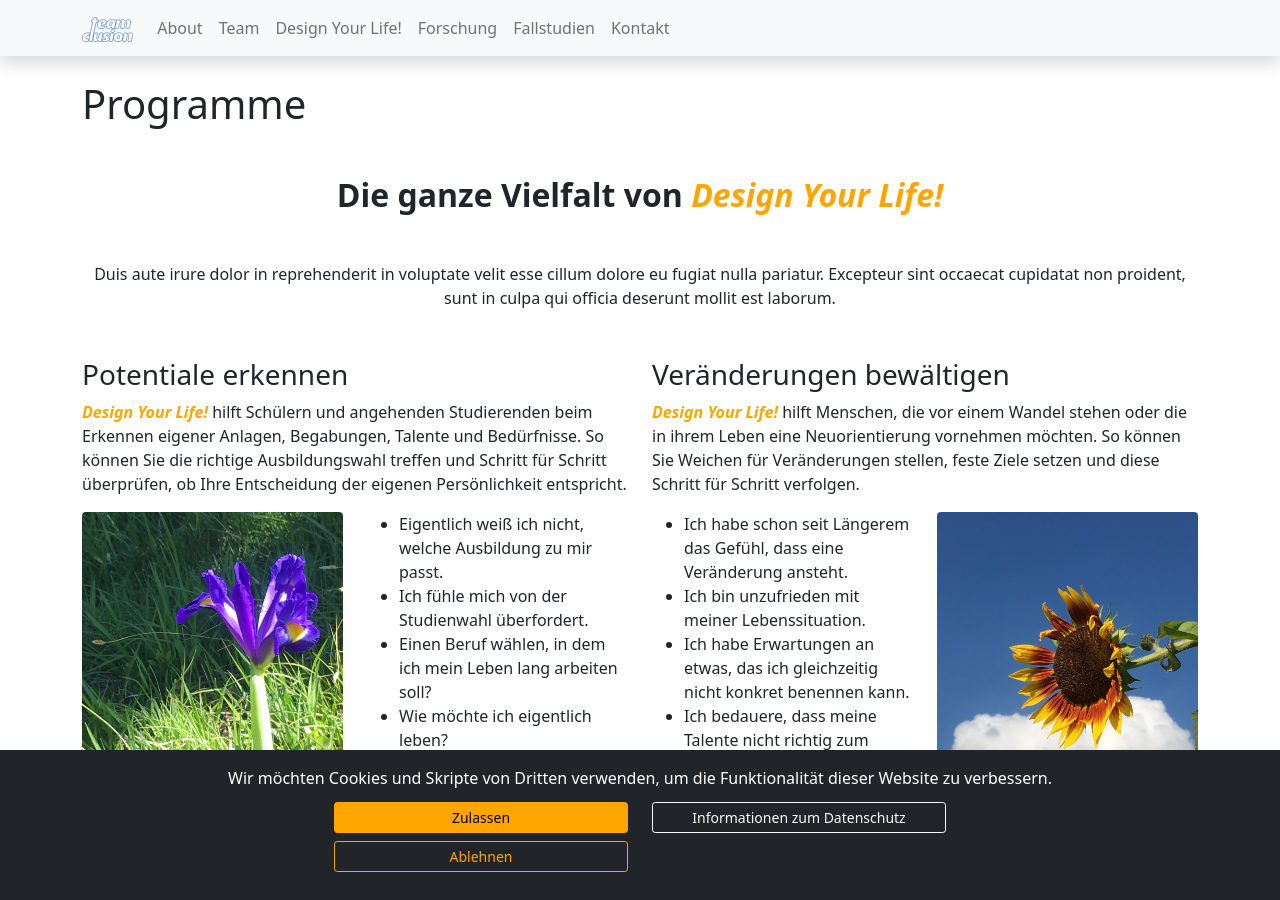
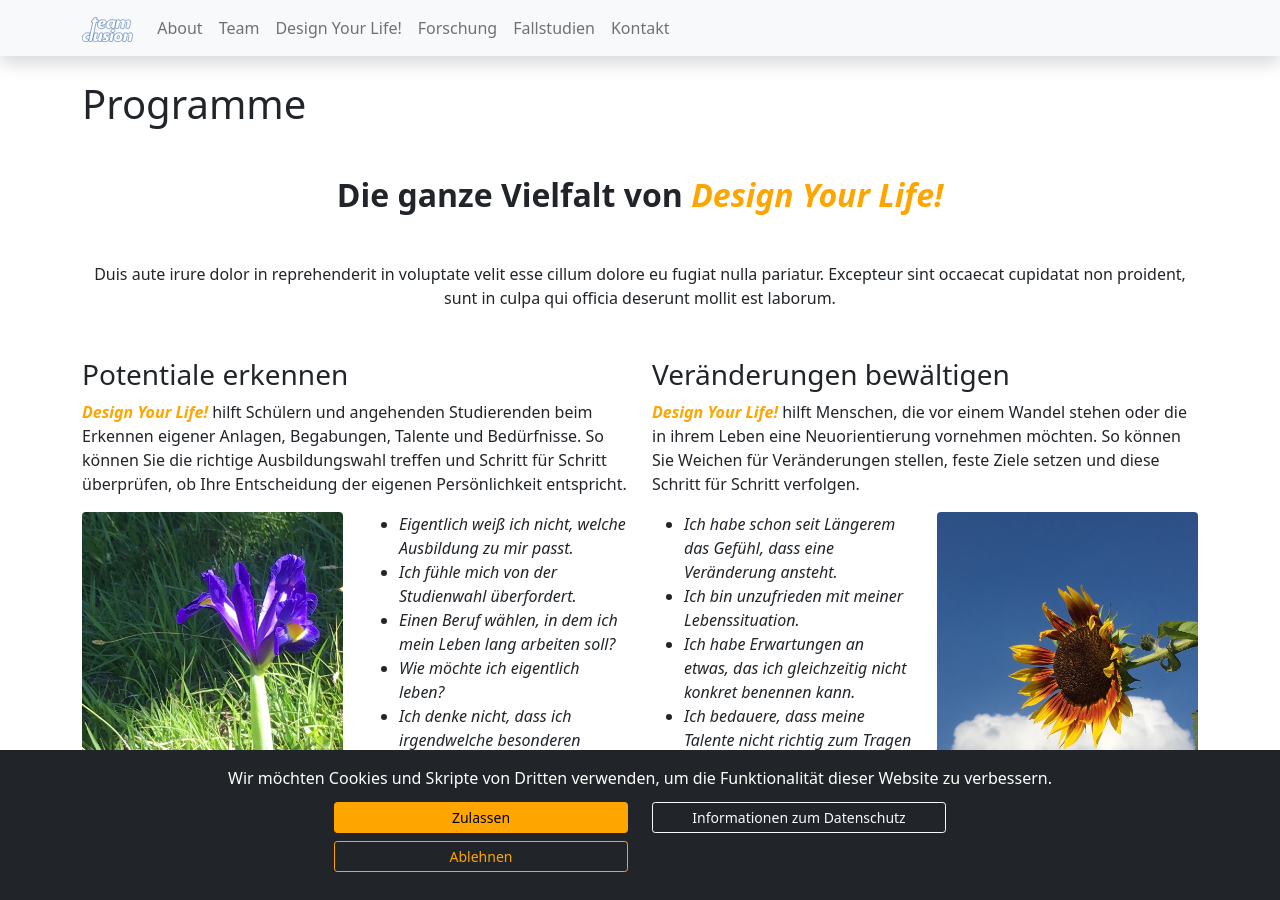
Before and after one commit to teamclusion/website, a Jekyll site: the page built from programme.html, in a window 1280 px wide and 900 px high. Built offline with Jekyll 4.4.1, drawn with Linux system fonts in a browser that asks for light colours; nearby versions of some CDN libraries.

Commit message:
font-italic zu fst-italic

```diff
--- a/_layouts/fallstudie.html
+++ b/_layouts/fallstudie.html
@@ -73,7 +73,7 @@ layout: default
   <!-- Autoren mit den Autorenseiten verlinken -->
   {% assign author = site.team | where: 'short-name', page.author %}
   <p>{{author.name}}</p>
-  <ul class="list-inline text-muted font-italic" itemscope itemtype="http://schema.org/Person">
+  <ul class="list-inline text-muted fst-italic" itemscope itemtype="http://schema.org/Person">
     <li class="list-inline-item">von</li>
     {% for item in author %}
     <li class="list-inline-item" itemprop="name"><a href="{{ item.url }}">{{ item.name }}</a></li>
--- a/programme.html
+++ b/programme.html
@@ -20,7 +20,7 @@ title: Programme
         <img src="{{ site.url }}/assets/img/blume1.jpg" alt="Sonnenblume" class="img-fluid rounded z-depth-1">
       </div>
       <div class="col-lg-6">
-        <ul class="font-italic">
+        <ul class="fst-italic">
           <li>Eigentlich weiß ich nicht, welche Ausbildung zu mir passt.</li>
           <li>Ich fühle mich von der Studienwahl überfordert.</li>
           <li>Einen Beruf wählen, in dem ich mein Leben lang arbeiten soll?</li>
@@ -36,7 +36,7 @@ title: Programme
     <p>{{ site.dyl }}hilft Menschen, die vor einem Wandel stehen oder die in ihrem Leben eine Neuorientierung vornehmen möchten. So können Sie Weichen für Veränderungen stellen, feste Ziele setzen und diese Schritt für Schritt verfolgen.</p>
     <div class="row">
       <div class="col-lg-6">
-        <ul class="font-italic">
+        <ul class="fst-italic">
           <li>Ich habe schon seit Längerem das Gefühl, dass eine Veränderung ansteht.</li>
           <li>Ich bin unzufrieden mit meiner Lebenssituation.</li>
           <li>Ich habe Erwartungen an etwas, das ich gleichzeitig nicht konkret benennen kann.</li>
```
